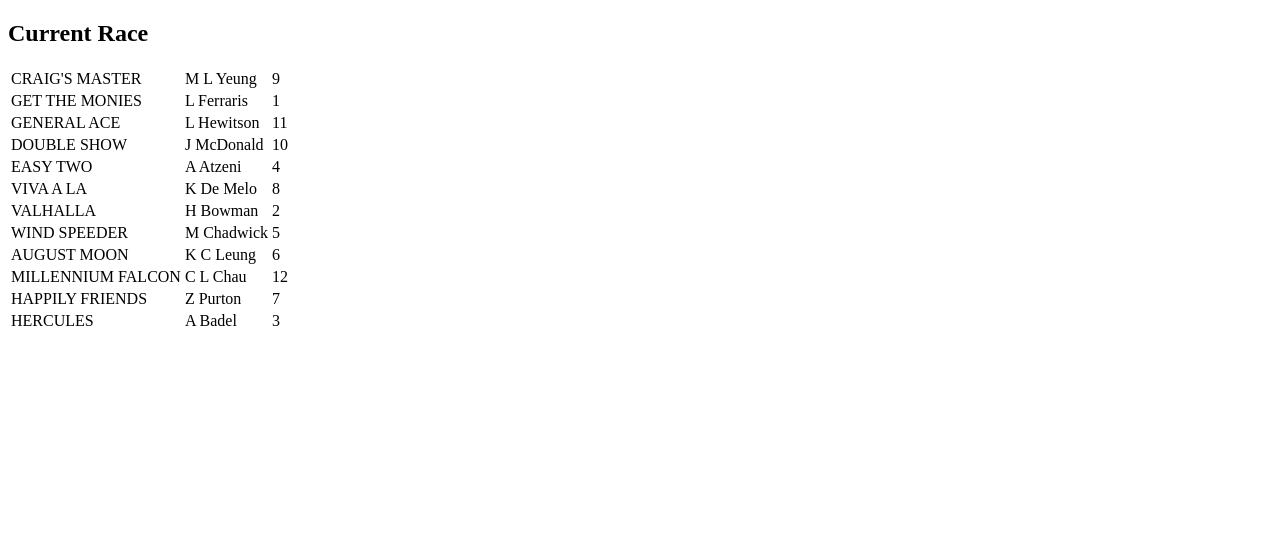
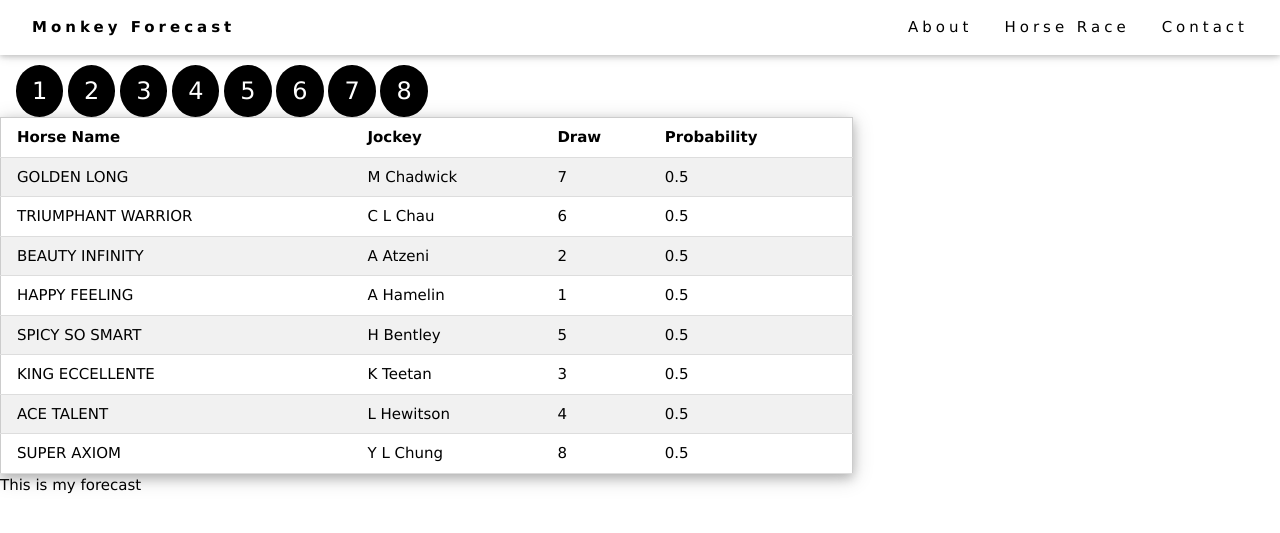
Before and after one commit to monkeynyp/horsegame, a Django app: page /racecard/ in a window 1280 px wide. Shown: the top 533 px of the page. Run offline with Django 4.2, Linux system fonts and the light colour scheme.

Commit message:
Updated with RaceCard tables and data

```diff
--- /dev/null
+++ b/racecard/data/current_race_1.csv
@@ -0,0 +1,9 @@
+,Unnamed: 0.1,Unnamed: 0,HorseName,Age,Jockey,ActWeight,Draw,Total
+0,72,72,GOLDEN LONG,3,M Chadwick,135,7,8
+1,90,90,TRIUMPHANT WARRIOR,3,C L Chau,128,6,8
+2,634,634,BEAUTY INFINITY,4,A Atzeni,127,2,8
+3,752,752,HAPPY FEELING,4,A Hamelin,124,1,8
+4,828,828,SPICY SO SMART,4,H Bentley,117,5,8
+5,1099,1099,KING ECCELLENTE,5,K Teetan,128,3,8
+6,1155,1155,ACE TALENT,5,L Hewitson,116,4,8
+7,1367,1367,SUPER AXIOM,6,Y L Chung,131,8,8
--- /dev/null
+++ b/racecard/static/racecard.css
@@ -0,0 +1,4 @@
+body {
+    background-color: lightblue;
+    font-family: verdana;
+  }
--- a/racecard/templates/currentrace.html
+++ b/racecard/templates/currentrace.html
@@ -1,14 +1,46 @@
-<!DOCTYPE html>
-<html>
-<body>
-<h2> Current Race </h2>
-<table>
-    {% for i, r in current_race.iterrows %}
-        <tr>
-            <td>{{ r.HorseName }}</td> <td> {{ r.Jockey }} </td><td> {{ r.Draw }} </td>
-        </tr>
-    {% endfor %}
-</table>
+{% extends "master.html" %} {% block title %} My Tennis Club - List of all
+members {% endblock %} {% block content %}
 
-</body>
-</html>
+  <div class="w3-container">
+    <h2>Circular Buttons</h2>
+        <a class="w3-button w3-xlarge w3-circle w3-black" href="/racecard/?id=1">1</a>
+        <a class="w3-button w3-xlarge w3-circle w3-black" href="/racecard/?id=2">2</a>
+        <a class="w3-button w3-xlarge w3-circle w3-black" href="/racecard/?id=3">3</a>
+        <a class="w3-button w3-xlarge w3-circle w3-black" href="/racecard/?id=4">4</a>
+        <a class="w3-button w3-xlarge w3-circle w3-black" href="/racecard/?id=5">5</a>
+        <a class="w3-button w3-xlarge w3-circle w3-black" href="/racecard/?id=6">6</a>
+        <a class="w3-button w3-xlarge w3-circle w3-black" href="/racecard/?id=7">7</a>
+        <a class="w3-button w3-xlarge w3-circle w3-black" href="/racecard/?id=8">8</a>
+      {% if current_race.iloc.2.8 > 8 %}
+        <a class="w3-button w3-xlarge w3-circle w3-black" href="/racecard/?id=9">9</a>
+        {% if current_race.iloc.2.8 > 9 %}
+          <a class="w3-button w3-xlarge w3-circle w3-black" href="/racecard/?id=10">10</a>
+          {% if current_race.iloc.2.8 > 10 %}
+          <a class="w3-button w3-xlarge w3-circle w3-black" href="/racecard/?id=11">11</a>
+          {% endif %}
+        {% endif %}
+      {% endif %}
+  </div>
+
+<div class="w3-row">
+  <div class="w3-col s8 w3-padding-top-48">
+    <table class="w3-table-all w3-card-4">
+      <th>Horse Name</th>
+      <th>Jockey</th>
+      <th>Draw</th>
+      <th>Probability</th>
+      {% for i, r in current_race.iterrows %}
+      <tr>
+        <td>{{ r.HorseName }}</td>
+        <td>{{ r.Jockey }}</td>
+        <td>{{ r.Draw }}</td>
+        <td>0.5</td>
+      </tr>
+      {% endfor %}
+    </table>
+  </div>
+  <div class="w3-col s6 w3-padding-top-48">
+        This is my forecast
+    </div>
+</div>
+{% endblock %}
--- /dev/null
+++ b/racecard/templates/master.html
@@ -0,0 +1,28 @@
+{% load static %}
+<!DOCTYPE html>
+<html>
+<link rel="stylesheet" href="https://www.w3schools.com/w3css/4/w3.css">
+<html>
+<head>
+  <title>{% block title %}{% endblock %}</title>
+</head>
+<body>
+<!-- Navigation (Stays on Top) -->
+<!-- Navigation (Sits on top) -->
+<div class="w3-top w3-bar w3-white w3-padding w3-card w3-wide">
+  <a href="/about" class="w3-bar-item w3-button"><b>Monkey Forecast</b></a>
+
+  <!-- Right-sided navbar links. Hide them on small screens -->
+  <div class="w3-right w3-hide-small">
+  <a href="/about" class="w3-bar-item w3-button">About</a>
+  <a href="/racecard?1" class="w3-bar-item w3-button">Horse Race</a>
+  <a href="/contact" class="w3-bar-item w3-button">Contact</a>
+  </div>
+</div>
+
+    {% block content %}
+    {% endblock %}
+<!-- End Content -->
+
+</body>
+</html>
--- a/racecard/urls.py
+++ b/racecard/urls.py
@@ -2,5 +2,7 @@ from django.urls import path
 from . import views
 
 urlpatterns = [
-    path('racecard/', views.races, name='races'),
+    path('racecard/', views.racecard, name='racecard'),
+    path('about/', views.about, name='about'),
+    path('contact/', views.contact, name='contact'),
     ]
--- a/racecard/views.py
+++ b/racecard/views.py
@@ -6,8 +6,19 @@ import os
 from django.conf import settings
 
 # Create your views here.
-def races(request):
-     csv_path = os.path.join(settings.BASE_DIR, "racecard/data/current_race.csv")
+def racecard(request):
+     id = request.GET.get('id')
+     if id is None:
+          id = 1
+     csv_path = os.path.join(settings.BASE_DIR, "racecard/data/current_race_"+str(id)+".csv")
      current_race = pd.read_csv(csv_path)
      template = loader.get_template("currentrace.html")
      return HttpResponse(template.render({"current_race":current_race},request))
+
+def about(request):
+     template = loader.get_template("about.html")
+     return HttpResponse(template.render())
+
+def contact(request):
+     template = loader.get_template("contact.html")
+     return HttpResponse(template.render())
```
Also changed, not shown: racecard/data/current_race_2.csv (added, +10 -0 lines), racecard/data/current_race_3.csv (added, +13 -0 lines), racecard/data/current_race_4.csv (added, +13 -0 lines), racecard/data/current_race_5.csv (added, +12 -0 lines), racecard/data/current_race_6.csv (added, +11 -0 lines), racecard/data/current_race_7.csv (added, +12 -0 lines), racecard/data/current_race_8.csv (added, +13 -0 lines), racecard/templates/about.html (added, +39 -0 lines), racecard/templates/contact.html (added, +20 -0 lines), racecard/static/HomePageBanner1.jpeg (added), racecard/static/HorseHeadBanner2.jpeg (added), racecard/static/HorseMachineLearningSquare.jpeg (added), 1 other file.
